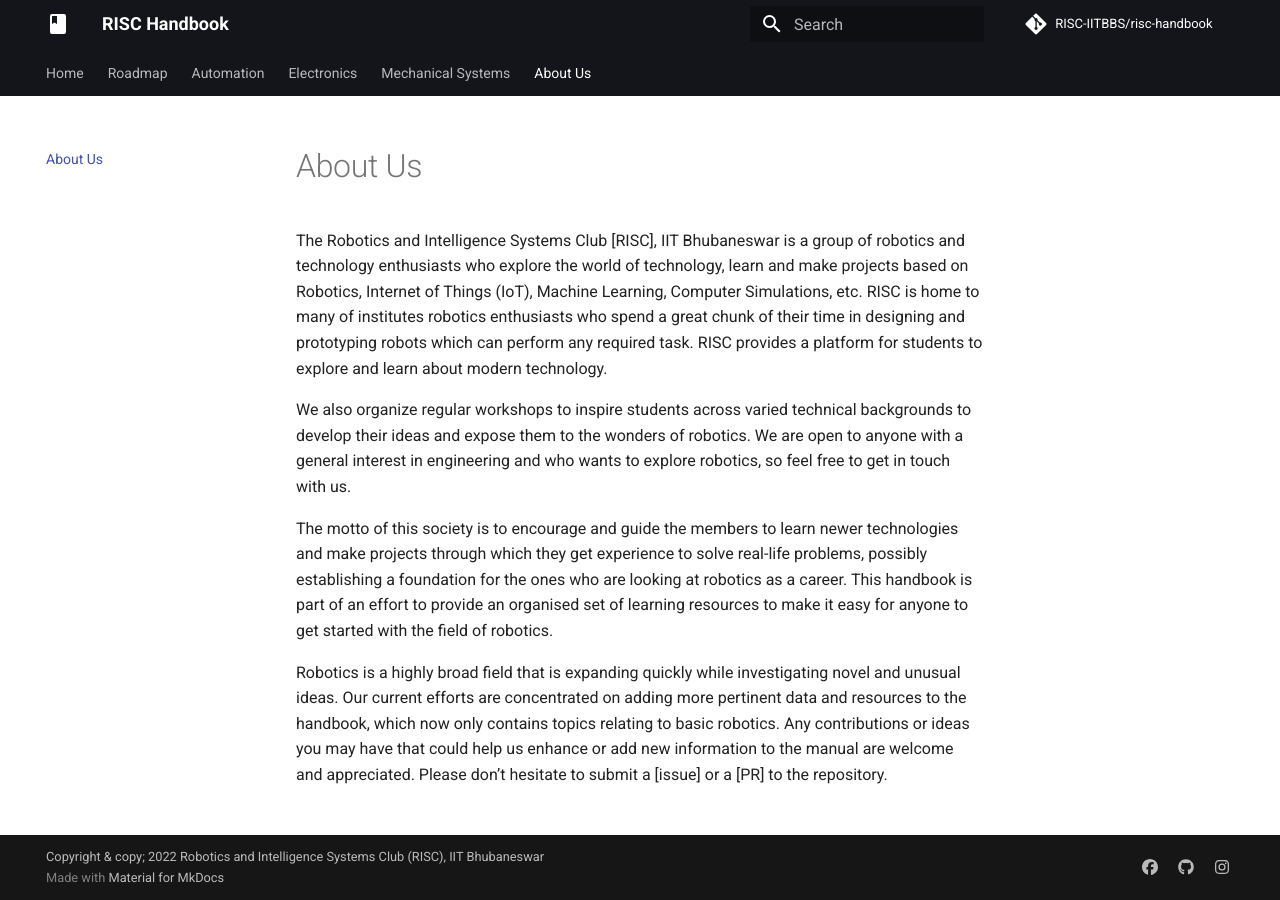
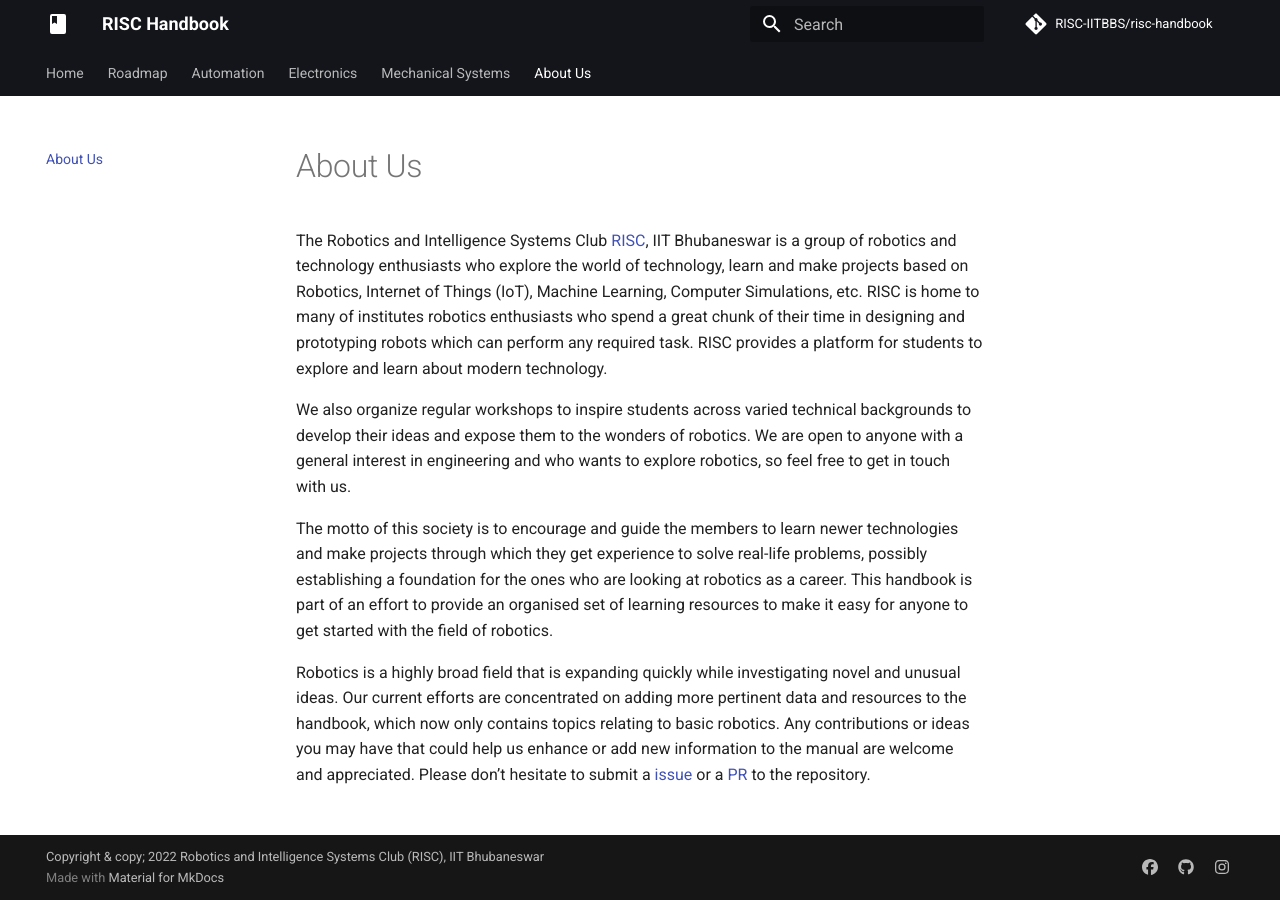
Before and after one commit to RISC-IITBBS/risc-handbook, an MkDocs documentation site: the page built from docs/about.md, in a window 1280 px wide. Built offline with MkDocs 1.6.1 and Material for MkDocs 9.7.7, drawn with Linux system fonts in a browser that asks for light colours; comment, search, counter and statistics services are not loaded; some of the changed lines change nothing that is shown.

Commit message:
added urls

```diff
--- a/docs/about.md
+++ b/docs/about.md
@@ -1,10 +1,10 @@
 # About Us
 
-The Robotics and Intelligence Systems Club [RISC], IIT Bhubaneswar is a group of robotics and technology enthusiasts who explore the world of technology, learn and make projects based on Robotics, Internet of Things (IoT), Machine Learning, Computer Simulations, etc. RISC is home to many of institutes robotics enthusiasts who spend a great chunk of their time in designing and prototyping robots which can perform any required task. RISC provides a platform for students to explore and learn about modern technology.
+The Robotics and Intelligence Systems Club [RISC](https://github.com/RISC-IITBBS), IIT Bhubaneswar is a group of robotics and technology enthusiasts who explore the world of technology, learn and make projects based on Robotics, Internet of Things (IoT), Machine Learning, Computer Simulations, etc. RISC is home to many of institutes robotics enthusiasts who spend a great chunk of their time in designing and prototyping robots which can perform any required task. RISC provides a platform for students to explore and learn about modern technology.
 
 We also organize regular workshops to inspire students across varied technical backgrounds to develop their ideas and expose them to the wonders of robotics. We are open to anyone with a general interest in engineering and who wants to explore robotics, so feel free to get in touch with us.
 
 The motto of this society is to encourage and guide the members to learn newer technologies and make projects through which they get experience to solve real-life problems, possibly establishing a foundation for the ones who are looking at robotics as a career.
 This handbook is part of an effort to provide an organised set of learning resources to make it easy for anyone to get started with the field of robotics.
 
-Robotics is a highly broad field that is expanding quickly while investigating novel and unusual ideas. Our current efforts are concentrated on adding more pertinent data and resources to the handbook, which now only contains topics relating to basic robotics. Any contributions or ideas you may have that could help us enhance or add new information to the manual are welcome and appreciated. Please don't hesitate to submit a [issue] or a [PR] to the repository.
+Robotics is a highly broad field that is expanding quickly while investigating novel and unusual ideas. Our current efforts are concentrated on adding more pertinent data and resources to the handbook, which now only contains topics relating to basic robotics. Any contributions or ideas you may have that could help us enhance or add new information to the manual are welcome and appreciated. Please don't hesitate to submit a [issue](https://github.com/RISC-IITBBS/risc-handbook/issues) or a [PR](https://github.com/RISC-IITBBS/risc-handbook/pulls) to the repository.
```
